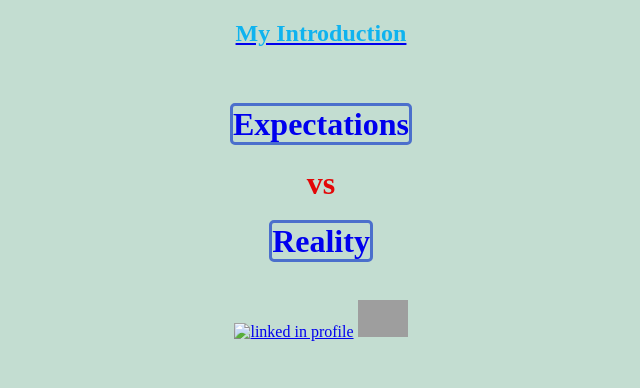
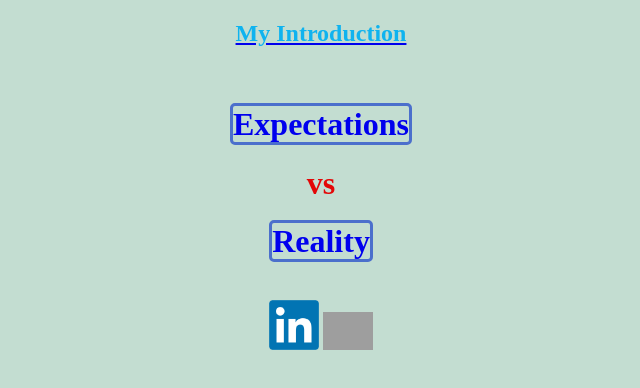
Before and after one commit to NayanChouhan808/sdproject, a plain HTML site: page index.html in a window 1280 px wide. Shown: the whole page, without its empty margins (319-959 px from the left). Drawn offline with Linux system fonts and the light colour scheme; grey boxes are pictures that could not be loaded.

Commit message:
update changes

```diff
--- a/index.html
+++ b/index.html
@@ -97,7 +97,7 @@
         <h1> <a class="ads" href="reality.html">Reality</a> </h1>
         <br>
 
-     <span><a href="https://www.linkedin.com/in/nayan-chouhan-b43437263"><img src="../MySite/images/linked in.png" alt="linked in profile" class="contact"></a></span>
+     <span><a href="https://www.linkedin.com/in/nayan-chouhan-b43437263"><img src="linked in.png" alt="linked in profile" class="contact"></a></span>
      <span><a href="https://github.com/NayanChouhan808"><img src="https://w7.pngwing.com/pngs/914/758/png-transparent-github-social-media-computer-icons-logo-android-github-logo-computer-wallpaper-banner-thumbnail.png" alt="linked in profile" class="contact"></a></span>
 
 </body>
```
